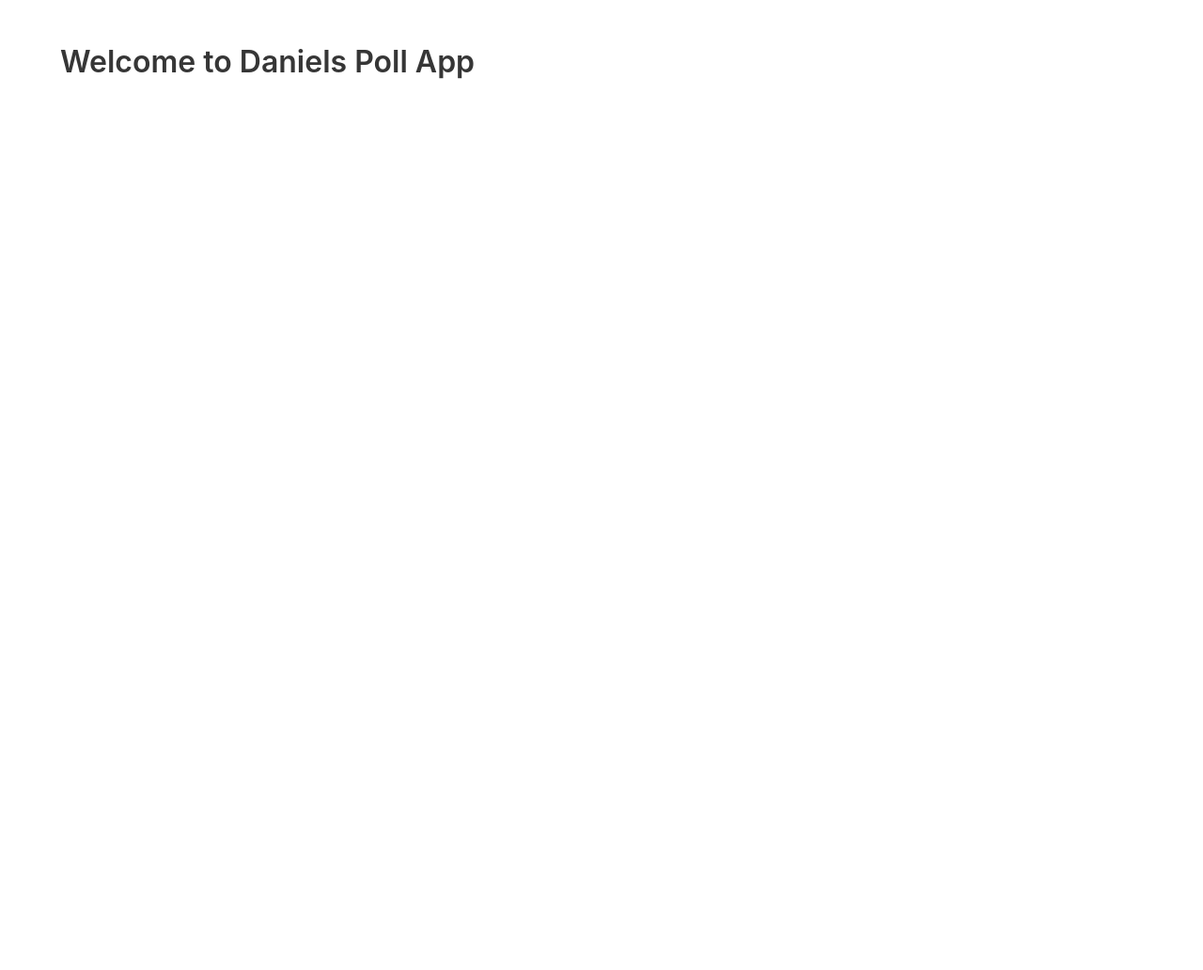
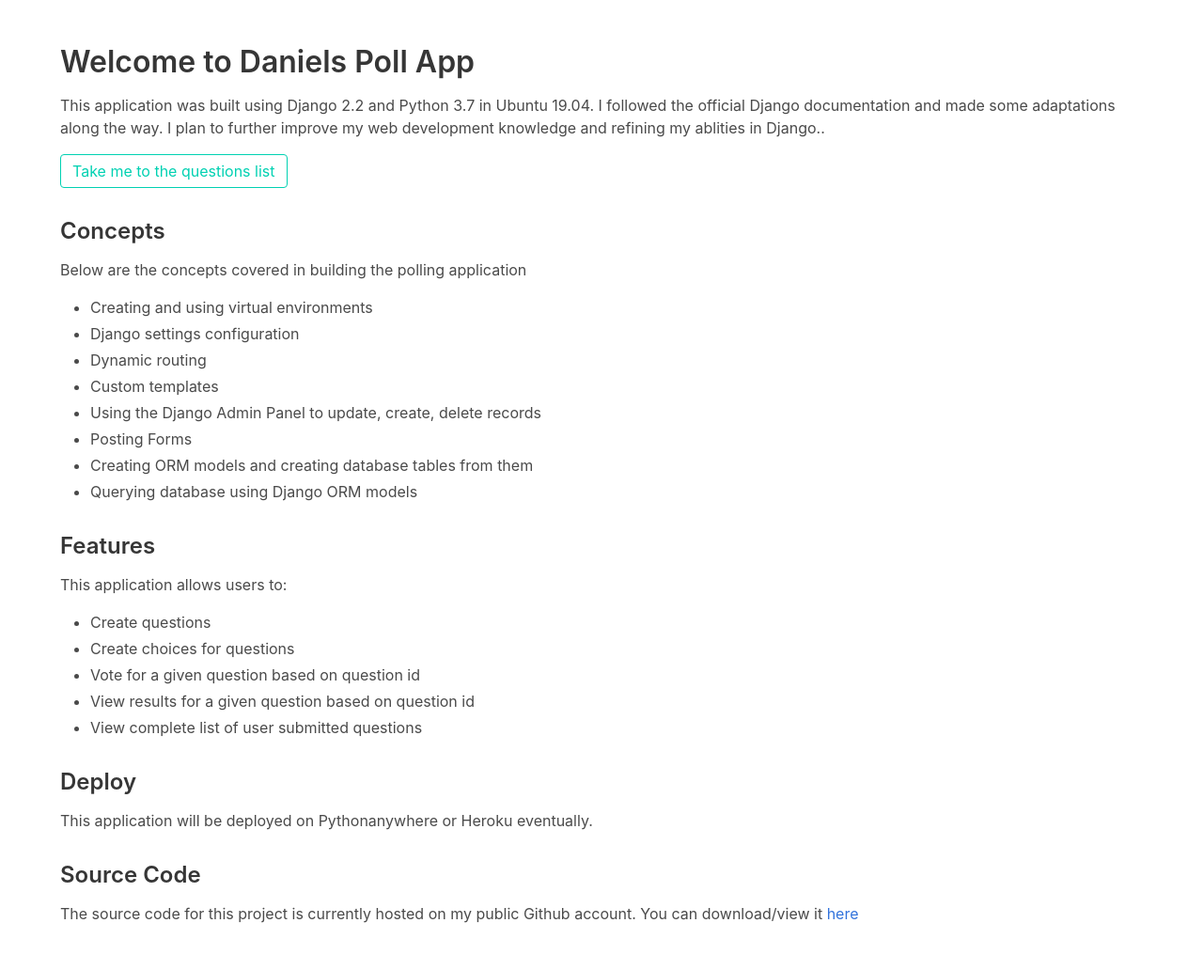
Before and after one commit to danielc92/django-docs-tutorial, a Django app: page / in a window 1280 px wide. Shown: the whole page at 94% size. Before the commit the page ends 84 px from the top, so only its background shows below. Run offline with Django 3.2, Linux system fonts and the light colour scheme; some libraries are stand-ins or nearby versions.

Commit message:
Added content to index

```diff
--- a/templates/index.html
+++ b/templates/index.html
@@ -8,6 +8,38 @@
 		<section class="content">
 			<h1>Welcome to Daniels Poll App</h1>
 
+			<p>This application was built using Django 2.2 and Python 3.7 in Ubuntu 19.04. I followed the official Django documentation and made some adaptations along the way. I plan to further improve my web development knowledge and refining my ablities in Django..</p>
+
+			<a href="{% url 'polls-list' %}" class="button is-primary is-outlined">Take me to the questions list</a>
+
+			<h3>Concepts</h3>
+			<p>Below are the concepts covered in building the polling application</p>
+			<ul>
+				<li>Creating and using virtual environments</li>
+				<li>Django settings configuration</li>
+				<li>Dynamic routing</li>
+				<li>Custom templates</li>
+				<li>Using the Django Admin Panel to update, create, delete records</li>
+				<li>Posting Forms</li>
+				<li>Creating ORM models and creating database tables from them</li>
+				<li>Querying database using Django ORM models</li>
+			</ul>
+			<h3>Features</h3>
+			<p>This application allows users to:</p>
+			<ul>
+				<li>Create questions</li>
+				<li>Create choices for questions</li>
+				<li>Vote for a given question based on question id</li>
+				<li>View results for a given question based on question id</li>
+				<li>View complete list of user submitted questions</li>
+			</ul>
+
+			<h3>Deploy</h3>
+			<p>This application will be deployed on Pythonanywhere or Heroku eventually.</p>
+
+			<h3>Source Code</h3>
+			<p>The source code for this project is currently hosted on my public Github account. You can download/view it <a href="https://github.com/danielc92/django-docs-tutorial.git
+">here</a></p>
 		</section>
 	</section>
 
```
